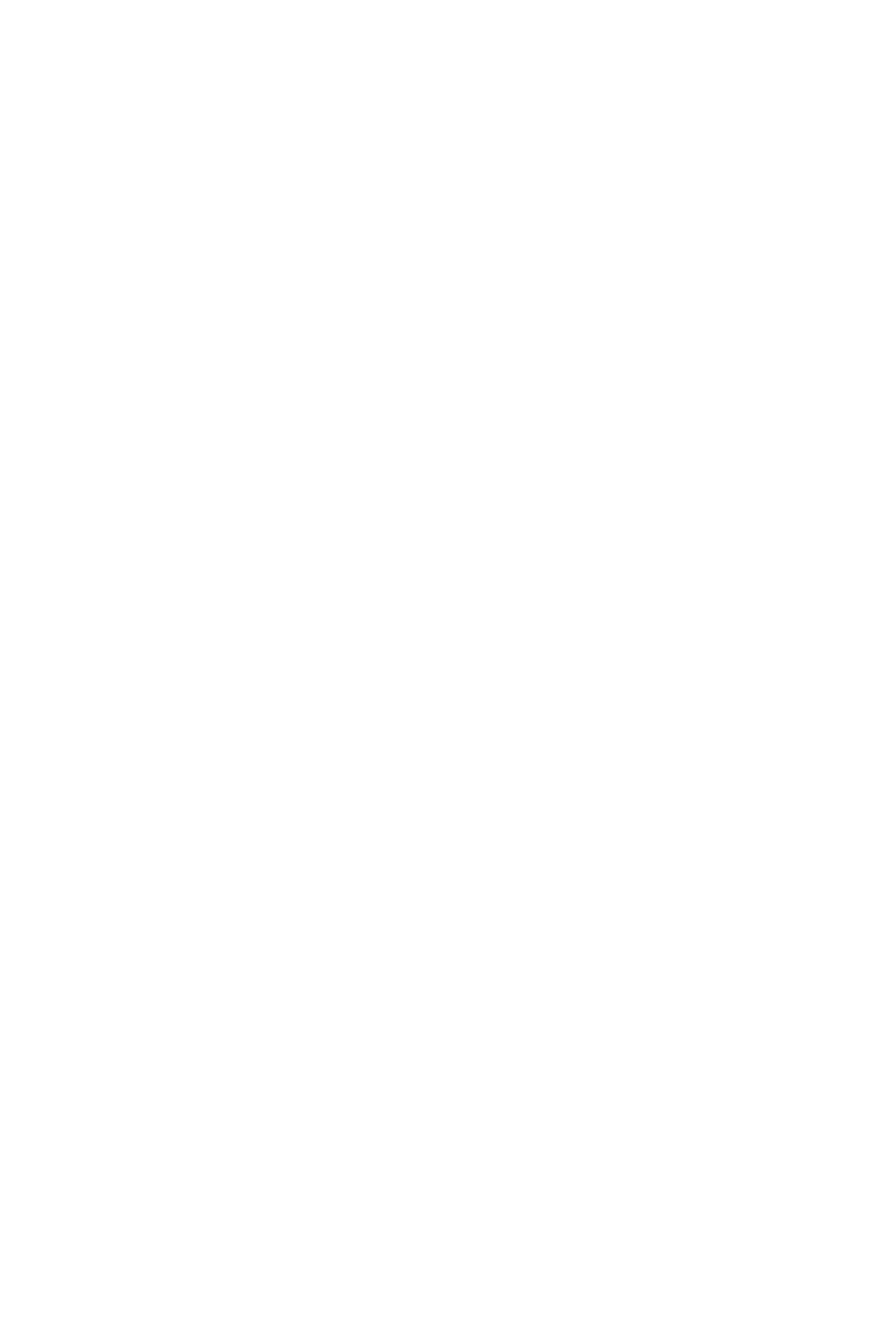
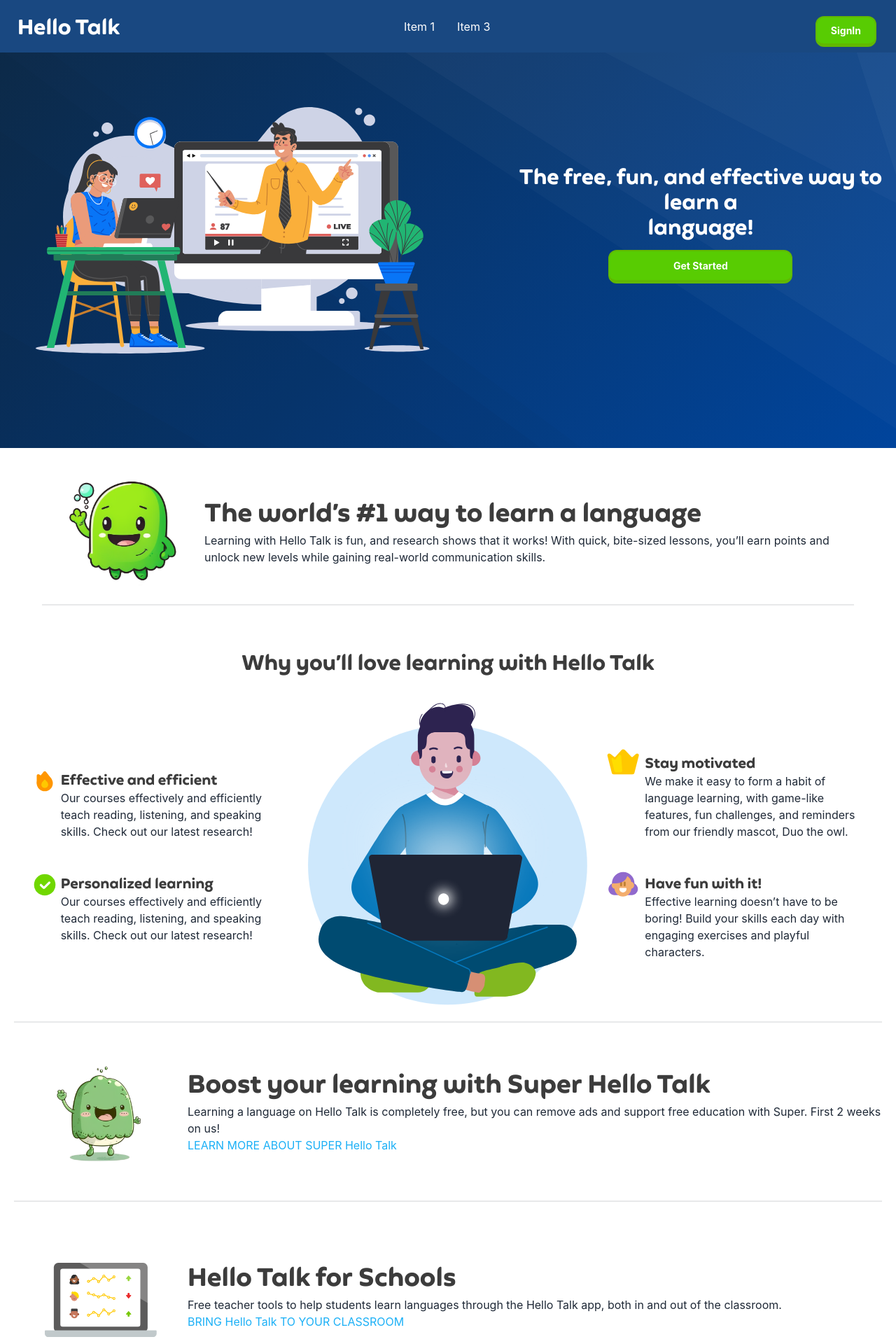
Before and after one commit to the-code-wizards/hello_talk_client, a Next.js app: page / in a window 1280 px wide. Shown: the top 1920 px of the page at 70% size. Before the commit the page ends 800 px from the top, so only its background shows below. Built offline with nearby package versions, Linux system fonts and the light colour scheme; no server answers.

Commit message:
home page 2

```diff
--- /dev/null
+++ b/components/Blog/BlogForHome.js
@@ -0,0 +1,30 @@
+import React from 'react';
+import BlogsCard from './BlogsCard';
+import { useEffect, useState } from 'react';
+
+const BlogForHome = () => {
+    const [blogs, setBlogs] = useState([]);
+    useEffect(() => {
+        fetch('https://hello-talk-webserver.vercel.app/hblogs')
+            .then((res) => res.json())
+            .then((data) => setBlogs(data));
+    }, []);
+    return (
+        <div>
+            <div className="md:max-w-[1240px] mx-auto md:p-10 p-3">
+                <div className="grid grid-cols-1 md:grid-cols-2 gap-10">
+                    {
+
+                        blogs.map((blog) => <BlogsCard
+                            key={blog._id}
+                            blog={blog}
+                        >
+                        </BlogsCard>
+                        )}
+                </div>
+            </div>
+        </div>
+    );
+};
+
+export default BlogForHome;
--- a/components/Blog/BlogsCard.js
+++ b/components/Blog/BlogsCard.js
@@ -5,19 +5,19 @@
 const BlogsCard = ({ blog }) => {
   const { _id, title, details, author, date, image } = blog;
   return (
-    <div className="flex md:flex-row flex-col gap-3 rounded-xl shadow-md hover:shadow-2xl p-3">
+    <div className="flex md:flex-row flex-col items-center gap-3 rounded-xl shadow-md hover:shadow-2xl p-3">
       <div className="flex items-end justify-end">
         <img src={image} className="rounded-xl object-cover h-52 w-60" alt="blog-img" />
       </div>
       <div className="flex-1">
         <h2 className="font-bold  text-2xl text-[#58cc02]">{title}</h2>
         <div>
-          <p className="font-semibold uppercase text-black">{author}</p>
+          <p className="font-semibold uppercase text-black mt-3">{author}</p>
           <p>{details.slice(0, 60)}</p>
         </div>
         <div className="flex items-end justify-end">
           <Link href={`/blog/${_id}`}>
-            <button className=" bg-[#58cc02] border-[#61B800] border-t-[2px] border-b-[5px] border-l-[2px] border-r-[2px] mt-16 py-[6px] px-5 rounded-xl text-white font-bold text-[14px] focus:border-b-[2px]  hover:bg-[#61E002]">
+            <button className=" bg-[#58cc02] border-[#61B800] border-t-[2px] border-b-[5px] border-l-[2px] border-r-[2px] mt-6 py-[6px] px-5 rounded-xl text-white font-bold text-[14px] focus:border-b-[2px]  hover:bg-[#61E002]">
               Read
             </button>
           </Link>
--- a/components/Home/HomePage.js
+++ b/components/Home/HomePage.js
@@ -5,6 +5,9 @@
 import Lottie from "lottie-react";
 import learning from "../../resourses/lottieJson/online-learning.json";
 import laptop from "../../resourses/lottieJson/laptop.json";
+import SendEmailCard from './SendEmailCard';
+import Blog from '../Blog/Blog';
+import BlogForHome from '../Blog/BlogForHome';
 
 
 const HomePage = () => {
@@ -15,14 +18,13 @@
             {/* ---------------Header end------------------------ */}
 
             {/* ---------------Top Banner---------------------------- */}
-            <div className="hero min-h-screen " style={{ backgroundImage: `url("back.svg")` }}>
+            <div className="hero min-h-[80vh]" style={{ backgroundImage: `url("back.svg")` }}>
                 <div className="hero-content flex-col lg:flex-row lg:justify-between">
                     <Lottie animationData={learning} loop={true} />
                     <div className='max-w-[1240px] mx-auto ml-20'>
                         <h1 className='text-white text-3xl font-bold text-center font-featherBold'>The free, fun, and effective way to learn a <br /> language!</h1>
                         <div className='flex flex-col justify-center items-center'>
                             <button className="mt-[15px] bg-[#58cc02] border-[#61B800] border-t-[2px] border-b-[5px] border-l-[2px] border-r-[2px] py-[10px] rounded-xl text-white font-bold text-[14px] focus:border-b-[2px] w-[80%] lg:w-[50%] hover:bg-[#61E002]">Get Started</button>
-                            <button className="mt-[15px] bg-[#58cc02] border-[#61B800] border-t-[2px] border-b-[5px] border-l-[2px] border-r-[2px] py-[10px] rounded-xl text-white font-bold text-[14px] focus:border-b-[2px] w-[80%] lg:w-[50%] hover:bg-[#61E002]" >I Already Have an Account</button>
                         </div>
                     </div>
                 </div>
@@ -32,12 +34,12 @@
             {/* ---------------Middle contents ---------------------------- */}
             <div className='max-w-[1240px] mx-auto lg:p-[40px]'>
                 <div className='grid grid-cols-1  lg:grid-cols-5 '>
-                    <div className='col-span-1 '>
-                        <img src="Logo.png" className='max-h-[160px] mx-w-[160px] place-self-center' alt="" />
+                    <div className='col-span-1 place-self-center'>
+                        <img src="Logo.png" className='max-h-[160px] mx-w-[160px] ' alt="" />
 
                     </div>
                     <div className='col-span-4 place-self-center'>
-                        <h1 className='font-featherBold lg:text-4xl sm:text-xl mb-2 text-[#3C3C3C] ' >The world’s #1 way to learn a language</h1>
+                        <h1 className='font-featherBold lg:text-4xl sm:text-2xl mb-2 text-[#3C3C3C]  ' >The world’s #1 way to learn a language</h1>
                         <p>Learning with Hello Talk is fun, and research shows that it works! With quick, bite-sized lessons, you’ll earn points and unlock new levels while gaining real-world communication skills.</p>
                     </div>
                 </div>
@@ -49,7 +51,7 @@
                 <div>
                     <h1 className='font-featherBold text-3xl text-center text-[#3C3C3C] mb-10'>Why you’ll love learning with Hello Talk</h1>
                 </div>
-                <div className='grid grid-cols-3 place-items-center'>
+                <div className='grid grid-cols-1  lg:grid-cols-3 place-items-center'>
                     <div>
                         <div className='grid grid-cols-8 p-5'>
                             <div className='cols-span-1 '>
@@ -99,10 +101,10 @@
             </div>
 
             <div className='max-w-[1240px] mx-auto  '>
-                <div className='grid grid-cols-5 my-10'>
+                <div className='grid grid-cols-1  lg:grid-cols-5 my-10'>
                     <img src="Logo2.png" className='max-h-[160px] max-w-[160px] place-self-center' alt="" />
                     <div className='col-span-4 place-self-center'>
-                        <h1 className='font-featherBold text-4xl mb-2 text-[#3C3C3C] ' >Boost your learning with Super Hello Talk</h1>
+                        <h1 className='font-featherBold lg:text-4xl mb-2 text-[#3C3C3C] text-2xl' >Boost your learning with Super Hello Talk</h1>
                         <p>Learning a language on Hello Talk is completely free, but you can remove ads and support free education with Super. First 2 weeks on us!</p>
                         <a href="" className='pt-4 text-[#1cb0f6]'>LEARN MORE ABOUT SUPER Hello Talk</a>
                     </div>
@@ -112,10 +114,10 @@
 
 
             <div className='max-w-[1240px] mx-auto '>
-                <div className='grid grid-cols-5 my-20'>
+                <div className='grid grid-cols-1  lg:grid-cols-5 my-20'>
                     <img src="chartLaptop.svg" className='max-h-[160px] max-w-[160px] place-self-center' alt="" />
-                    <div className='col-span-4'>
-                        <h1 className='font-featherBold text-4xl mb-2 text-[#3C3C3C]' >Hello Talk for Schools</h1>
+                    <div className='col-span-4 '>
+                        <h1 className='font-featherBold lg:text-4xl text-2xl mb-2 text-[#3C3C3C] sm:text-2xl' >Hello Talk for Schools</h1>
                         <p>Free teacher tools to help students learn languages through the Hello Talk app, both in and out of the classroom.</p>
                         <a href="" className='pt-4 text-[#1cb0f6]'>BRING Hello Talk TO YOUR CLASSROOM</a>
                     </div>
@@ -131,19 +133,31 @@
 
 
             <div className='max-w-[1240px] mx-auto '>
-                <div className='grid grid-cols-5 my-10'>
-                    <img src="Logo.png" className='max-h-[160px] max-w-[160px] place-self-center' alt="" />
+                <div className='grid grid-cols-1  lg:grid-cols-5 my-10'>
+                    <div className='col-span-1 place-self-center'>
+                        <img src="Logo.png" className='max-h-[160px] max-w-[160px] place-self-center' alt="" />
+                    </div>
                     <div className='col-span-4 place-self-center'>
-                        <h1 className='font-featherBold text-4xl mb-2 text-[#3C3C3C]' >Effective and efficient courses</h1>
-                        <p>Our courses effectively and efficiently teach reading, listening, and speaking skills. Check out our latest research!</p>
+                        <h1 className='font-featherBold lg:text-4xl text-2xl mb-2 text-[#3C3C3C] sm:text-2xl' >Effective and efficient courses</h1>
+                        <p>Our courses effectively and efficiently teach reading, listening, and speaking skills. Check out our latest research! Learn about us. Thank you!</p>
                         <a href="" className='pt-4 text-[#1cb0f6]'>LEARN MORE ABOUT OUR RESEARCH</a>
                     </div>
                 </div>
+                <div className="divider"></div>
             </div>
 
+            {/* _______________________________Blog___________________________ */}
+
+            <div>
+                <h1 className='font-featherBold text-3xl text-center text-[#3C3C3C] my-2'>Twinkle twinkle little star, you'll love our chronicle</h1>
+                <h2 className='font-featherBold text-xl text-center text-[#3C3C3C]'>Start Reading our blogs</h2>
+                <BlogForHome></BlogForHome>
+                <div className="divider max-w-[1240px] mx-auto"></div>
+            </div>
 
             {/* ---------------Middle contents ---------------------------- */}
 
+            <SendEmailCard></SendEmailCard>
             {/*  -------------------------Footer------------------*/}
             <Footer></Footer>
             {/* -------------------------Footer end--------------*/}
--- /dev/null
+++ b/components/Home/SendEmailCard.js
@@ -0,0 +1,24 @@
+import React from 'react';
+
+const SendEmailCard = () => {
+    return (
+        <div>
+            <div className="card max-w-[800px] border border-[#61B800] bg-base-100 shadow-xl mx-auto text-[#3C3C3C] my-10">
+                <div className="card-body ">
+                    <h2 className="text-center font-featherBold text-3xl">Wanna Get Blog Updates?</h2>
+                    <h3 className='text-xl font-bold font-featherBold text-center my-3'>LEAVE YOUR EMAIL AND WE'LL DO THE REST?</h3>
+
+                    <div className='flex justify-center my-4'>
+                        <input type="text" placeholder="Type here" className="input input-bordered w-full max-w-[600px] text-center" />
+                    </div>
+
+                    <div className="flex justify-center">
+                        <button className="mt-[15px] bg-[#58cc02] border-[#61B800] border-t-[2px] border-b-[5px] border-l-[2px] border-r-[2px] py-[10px] rounded-xl text-white font-bold text-[14px] focus:border-b-[2px] w-[80%] lg:w-[50%] hover:bg-[#61E002]">Submit</button>
+                    </div>
+                </div>
+            </div>
+        </div>
+    );
+};
+
+export default SendEmailCard;
--- a/components/Shared/Navbar/Navbar.js
+++ b/components/Shared/Navbar/Navbar.js
@@ -3,8 +3,8 @@
 
 const Navbar = () => {
     return (
-        <nav className='bg-[#194881] sticky top-0 '>
-            <div className="navbar max-w-[1240px] mx-auto">
+        <nav className='bg-[#194881] relative z-10 '>
+            <div className="navbar mx-auto fixed bg-[#194881] ">
                 <div className="navbar-start ">
                     <div className="dropdown">
                         <label tabIndex={0} className="btn btn-ghost lg:hidden text-white">
@@ -25,7 +25,7 @@
                             <li><a>Item 3</a></li>
                         </ul>
                     </div>
-                    <a className="btn btn-ghost normal-case text-xl text-white font-featherBold">Hello Talk</a>
+                    <a className="btn btn-ghost normal-case text-3xl text-white font-featherBold">Hello Talk</a>
                 </div>
                 <div className="navbar-center hidden lg:flex ">
                     <ul className="menu menu-horizontal px-1 text-white">
@@ -33,11 +33,13 @@
                         <li><a>Item 3</a></li>
                     </ul>
                 </div>
-                <div className="navbar-end">
+                <div className="navbar-end pr-5">
                     <Link className="mt-[15px] bg-[#58cc02] border-[#61B800] border-t-[2px] border-b-[5px] border-l-[2px] border-r-[2px] py-[8px] px-5 rounded-xl text-white font-bold text-[14px] focus:border-b-[2px] hover:bg-[#61E002]" href="/signin/"> SignIn</Link>
                 </div>
             </div>
+
         </nav>
+
     );
 };
 
--- a/pages/index.js
+++ b/pages/index.js
@@ -13,6 +13,7 @@
         <meta name="viewport" content="width=device-width, initial-scale=1" />
         <link rel="icon" href="/favicon.ico" />
       </Head>
+      <HomePage></HomePage>
     </>
   );
 }
```
Also changed, not shown: components/Shared/Footer/Footer.js (+5 -7 lines), components/packages/Package.js (+16 -16 lines).
